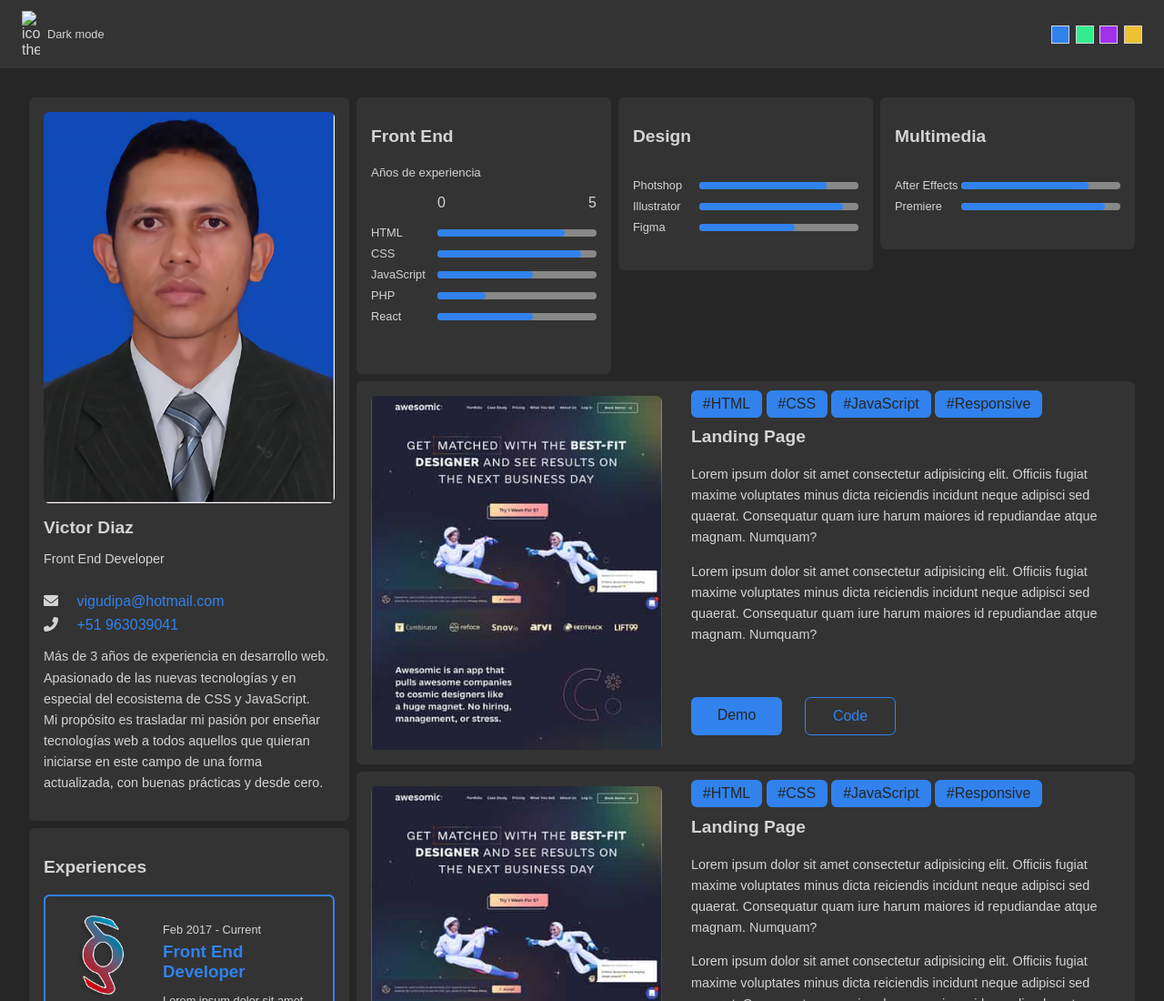
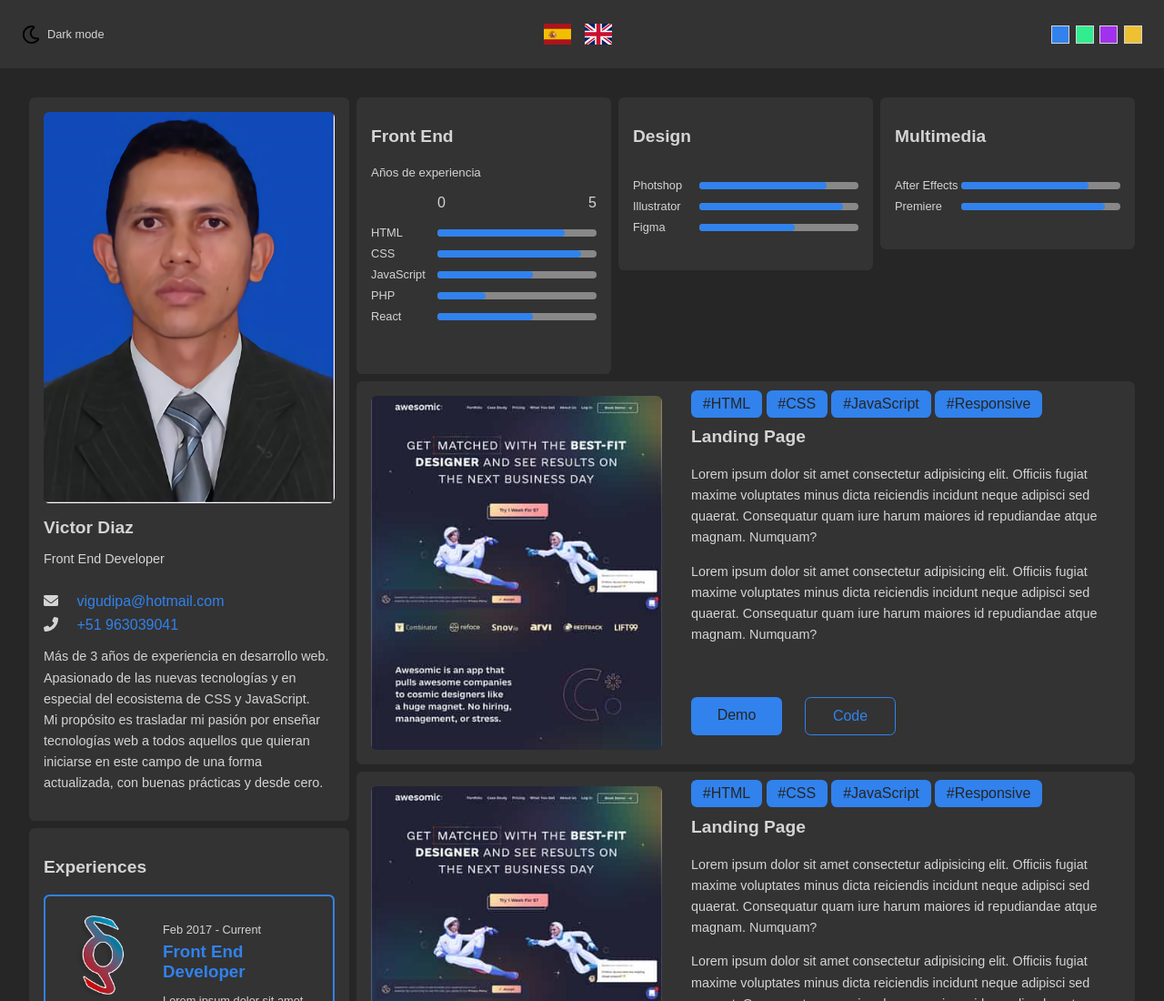
Before and after one commit to diazpajaro/miprimerportfolio, a plain HTML site: page index.html in a window 1280 px wide. Shown: the top 1100 px of the page at 91% size. Drawn offline with Linux system fonts and the light colour scheme; the site is published under a folder, as on GitHub Pages, so addresses that start at the root find nothing.

Commit message:
imagen arreglada

```diff
--- a/index.html
+++ b/index.html
@@ -13,16 +13,16 @@
     <header class="header">
       <div class="switches">
         <div id="toggle-theme" class="toggle-theme">
-          <img id="toggle-icon" src="/assets/icons/moon.svg" alt="icon theme" class="toggle-theme__icon">
+          <img id="toggle-icon" src="assets/icons/moon.svg" alt="icon theme" class="toggle-theme__icon">
           <p id="toggle-text" class="toggle-theme__text">Dark mode</p>
         </div>
       </div>
       <div id="flags" class="flags">
         <div class="flags__item" data-language="es">
-          <img src="/assets/icons/es.svg" alt="">
+          <img src="assets/icons/es.svg" alt="">
         </div>
         <div class="flags__item" data-language="en">
-          <img src="/assets/icons/gb.svg" alt="">
+          <img src="assets/icons/gb.svg" alt="">
         </div>
       </div>
       <div id="toggle-colors" class="colors">
```
